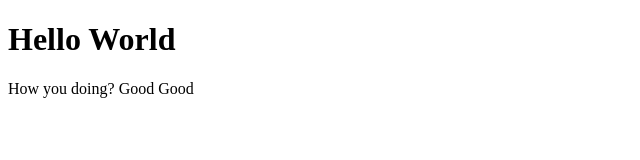
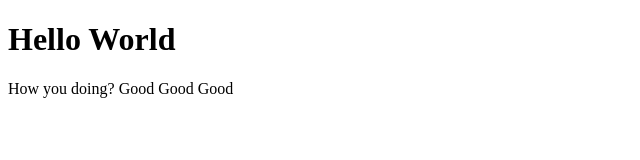
Before and after one commit to 7thWardMadeMe/GitFree, a plain HTML site: page index.html in a window 1280 px wide. Shown: the full height of the page, 0-640 px from the left. Drawn offline with Linux system fonts and the light colour scheme.

Commit message:
Added Good Good Good to paragraph

```diff
--- a/index.html
+++ b/index.html
@@ -8,6 +8,6 @@
   </head>
   <body>
     <h1>Hello World</h1>
-    <p>How you doing? Good Good</p>
+    <p>How you doing? Good Good Good</p>
   </body>
 </html>
```
